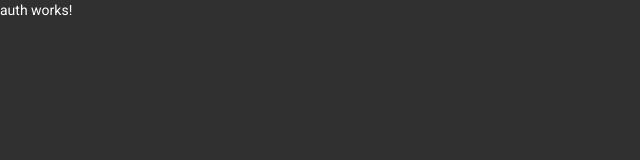
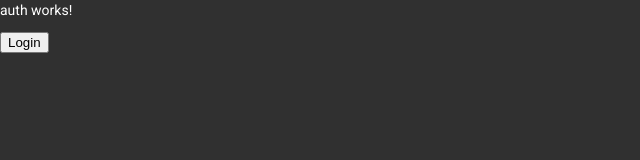
Before and after one commit to andrewarosario/catalogfm, an Angular app: page /auth in a window 1280 px wide. Shown: the top 160 px of the page, without its empty margins (0-640 px from the left). Built offline with nearby package versions, Linux system fonts and the light colour scheme.

Commit message:
implementando botão de login temporário

```diff
--- a/src/app/auth/containers/auth/auth.component.html
+++ b/src/app/auth/containers/auth/auth.component.html
@@ -1 +1,3 @@
 <p>auth works!</p>
+
+<button (click)="login()">Login</button>
--- a/src/app/auth/containers/auth/auth.component.ts
+++ b/src/app/auth/containers/auth/auth.component.ts
@@ -1,15 +1,17 @@
-import { Component, OnInit } from '@angular/core';
+import { Component } from '@angular/core';
+import { AuthFacade } from '../../auth.facade';
 
 @Component({
   selector: 'app-auth',
   templateUrl: './auth.component.html',
   styleUrls: ['./auth.component.scss']
 })
-export class AuthComponent implements OnInit {
+export class AuthComponent {
 
-  constructor() { }
+  constructor(public facade: AuthFacade) { }
 
-  ngOnInit(): void {
+  login() {
+    this.facade.auth();
   }
 
 }
```
